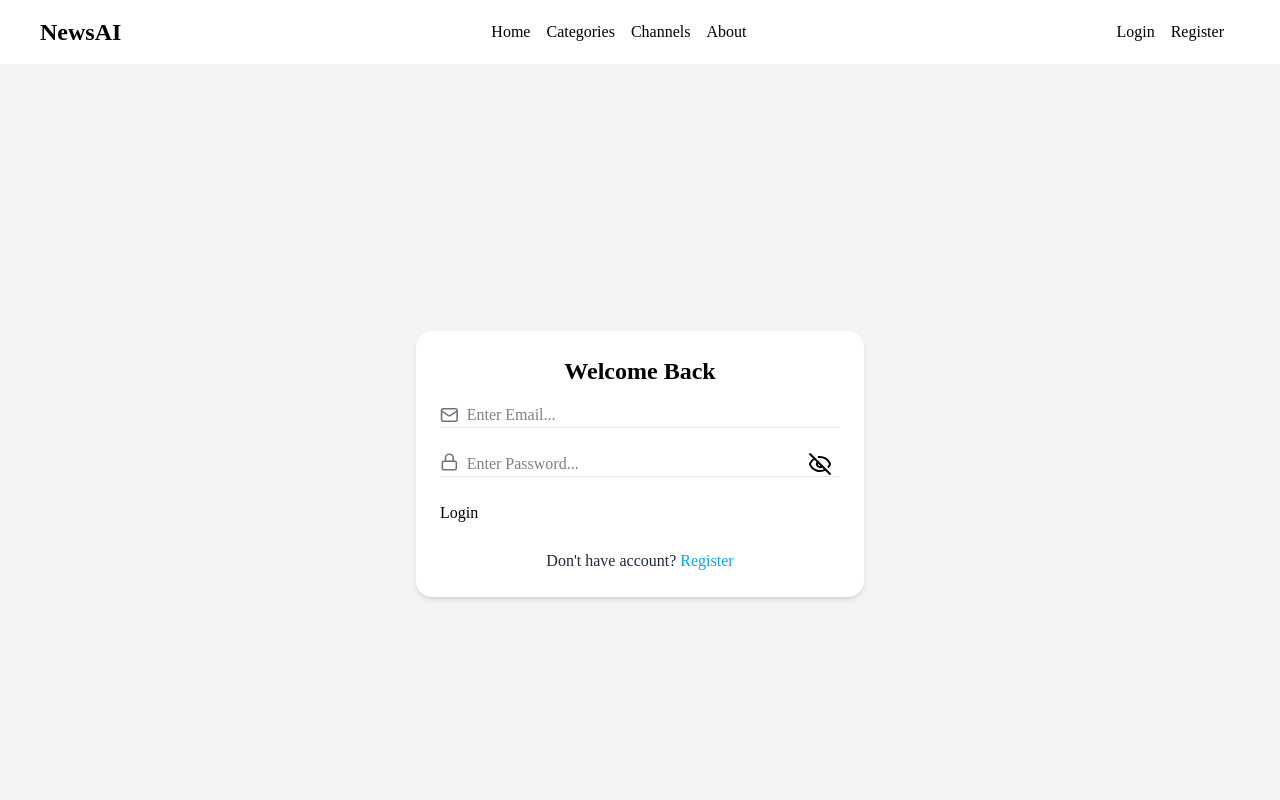
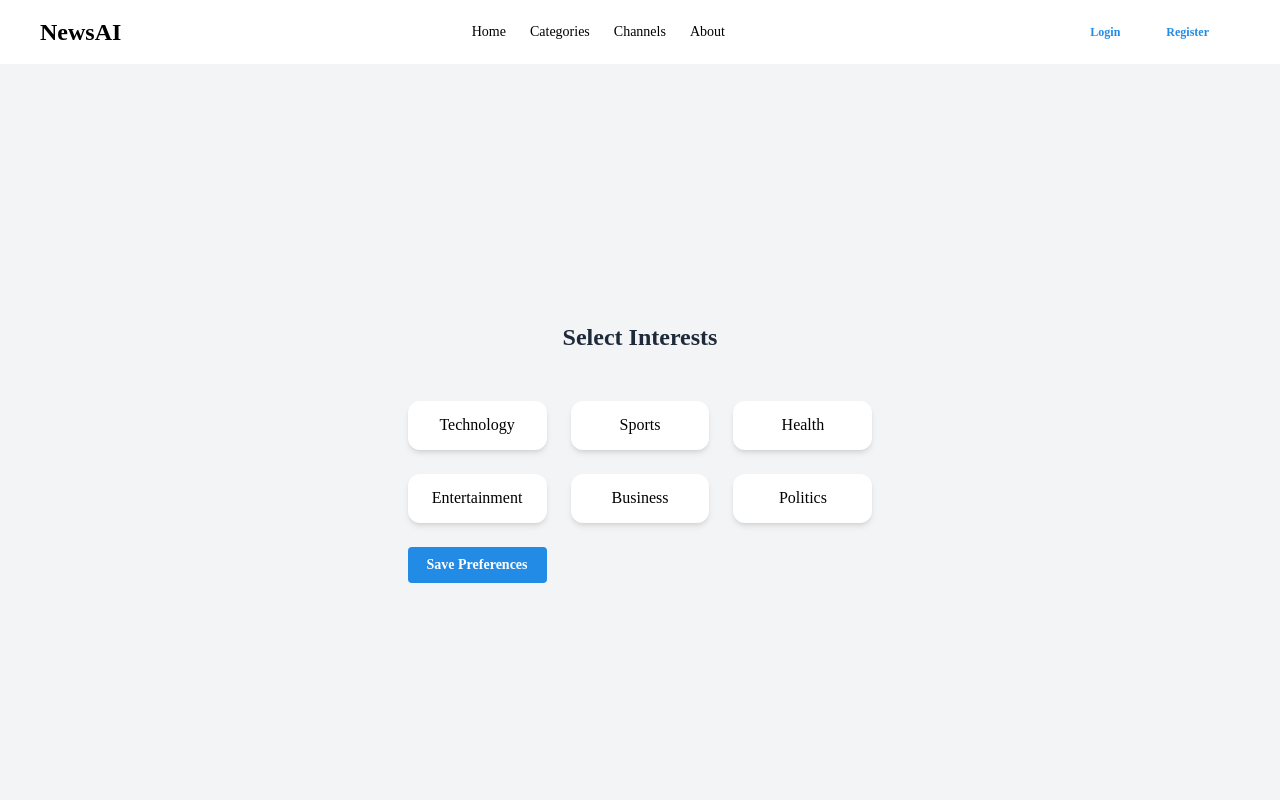
Before and after one commit to vishalsingh1408/NEWAI, a React (Vite) app in the folder client/: page /login in a window 1280 px wide. Shown: the top 800 px of the page. Built offline with nearby package versions, Linux system fonts and the light colour scheme; a web font is replaced by a local one.

Commit message:
updated till preferencePage

```diff
--- a/client/src/App.jsx
+++ b/client/src/App.jsx
@@ -1,14 +1,21 @@
-import React from 'react';
+import React, { useState } from 'react';
 import Navbar from './components/Navbar';
 import { Routes, Route } from 'react-router-dom';
 import Login from './pages/Login';
+import Register from './pages/Register';
+import '@mantine/core/styles.css';
+import Preferences from './pages/preferences';
+function App() {
 
-function App() {
+
   return (
     <div>
       <Navbar />
+
+      <Preferences />
       <Routes>
         <Route path="/login" element={<Login />} />
+        <Route path="/register" element={<Register />} />
       </Routes>
     </div>
   );
@@ -17,26 +24,27 @@ function App() {
 export default App;
 
 // import React from 'react';
-// import '@mantine/core/styles.css';
+
 // import { useState } from 'react';
 // import { Button } from '@mantine/core';
-// import { useSelector } from 'react-redux';
+// import { useSelector ,useDispatch } from 'react-redux';
+// import { increment,decrement } from './redux/slice/counterSlice';
 // function App() {
 //   // const [count, setCount] = useState(0);
 // const {count} = useSelector((state)=>state.count)
 
+// const dispatch = useDispatch()
 //   return (
 //     <div>
 //       <p>{count}</p>
-//       <Button onClick={() => setCount(count + 1)}>inCrement</Button>
-//       <Button onClick={() => setCount(count - 1)}>decrement</Button>
+//       <Button onClick={() => dispatch(increment())}>inCrement</Button>
+//       <Button onClick={() => dispatch(decrement())}>decrement</Button>
 //       <Button onClick={() => setCount(0)}>reset</Button>
 //     </div>
 //   );
 // }
 
 // export default App;
-
 
 //toolkit
 
--- a/client/src/components/Navbar.jsx
+++ b/client/src/components/Navbar.jsx
@@ -1,8 +1,8 @@
-import React, { useState } from 'react';
-import { Link } from 'react-router-dom';
-import { motion } from 'motion/react';
-import { Button } from '@mantine/core';
-import { X, Menu } from 'lucide-react';
+import React, { useState } from "react";
+import { Link } from "react-router-dom";
+import { motion } from "framer-motion";
+import { Button } from "@mantine/core";
+import { X, Menu } from "lucide-react";
 
 function Navbar() {
   const [isOpen, setIsOpen] = useState(false);
@@ -10,9 +10,11 @@ function Navbar() {
   const handleClick = () => {
     setIsOpen(!isOpen);
   };
+
   return (
     <nav className="bg-opacity-80 backdrop-blur-md p-4 text-black sticky top-0 z-50">
-      <div className=" flex mx-6 items-center justify-between ">
+      <div className="container mx-auto flex items-center justify-between px-6">
+
         <motion.h1
           initial={{ opacity: 0, y: -10 }}
           animate={{ opacity: 1, y: 0 }}
@@ -22,47 +24,83 @@ function Navbar() {
           NewsAI
         </motion.h1>
 
-        <ul className="hidden md:flex gap-4">
-          {['Home', 'Categories', 'Channels', 'About'].map((item) => (
+
+        <ul className="hidden md:flex space-x-6">
+          {["Home", "Categories", "Channels", "About"].map((item) => (
             <motion.li
               whileHover={{ scale: 1.1 }}
-              transition={{ type: 'spring', stiffness: 100 }}
+              transition={{ type: "spring", stiffness: 100 }}
               key={item}
-              className="hover:text-gray-700"
+              className="hover:text-gray-700 text-sm"
             >
               <Link to={`/${item.toLowerCase()}`}>{item}</Link>
             </motion.li>
           ))}
         </ul>
 
-        <div className="flex space-x-4 items-center justify-center">
+
+        <div className="flex space-x-4 items-center">
           <Link to="/login" className="hidden md:block">
-            <Button variant="white" size='xs'>Login</Button>
+            <Button variant="white" size="xs">
+              Login
+            </Button>
           </Link>
 
           <Link to="/register" className="hidden md:block">
-            {' '}
-            <Button variant="white" size='xs'>Register</Button>
+            <Button variant="white" size="xs">
+              Register
+            </Button>
           </Link>
-          <button onClick={handleClick}  className="md:hidden">
-            {isOpen ? <X /> : <Menu />}
-          </button>
+
+
+          <motion.button
+            initial={{ opacity: 0, y: -10 }}
+            animate={{ opacity: 1, y: 0 }}
+            transition={{ duration: 0.3 }}
+            className="md:hidden"
+            onClick={handleClick}
+          >
+            {isOpen ? <X size={24} /> : <Menu size={24} />}
+          </motion.button>
         </div>
       </div>
-       {isOpen && <div>
-         <ul className="md:hidden flex flex-col gap-4">
-          {['Home', 'Categories', 'Channels', 'About'].map((item) => (
+
+
+      {isOpen && (
+        <motion.div
+          initial={{ opacity: 0, y: -20 }}
+          animate={{ opacity: 1, y: 0 }}
+          transition={{ duration: 0.3 }}
+          className="md:hidden bg-white p-4 shadow-md rounded-lg mx-4 mt-2"
+        >
+          <ul className="space-y-4 text-center">
+            {["Home", "Categories", "Channels", "About"].map((item) => (
               <motion.li
+                key={item}
                 whileHover={{ scale: 1.1 }}
-              transition={{ type: 'spring', stiffness: 100 }}
-              key={item}
-              className="hover:text-gray-700"
+                transition={{ type: "spring", stiffness: 100 }}
               >
-              <Link to={`/${item.toLowerCase()}`}>{item}</Link>
+                <Link
+                  to={`/${item.toLowerCase()}`}
+                  className="block hover:text-gray-700"
+                >
+                  {item}
+                </Link>
               </motion.li>
             ))}
+            <li>
+              <Link to="/login" className="block hover:text-gray-700">
+                Login
+              </Link>
+            </li>
+            <li>
+              <Link to="/register" className="block hover:text-gray-700">
+                Register
+              </Link>
+            </li>
           </ul>
-        </div>}
+        </motion.div>
+      )}
     </nav>
   );
 }
--- /dev/null
+++ b/client/src/pages/Preferences.jsx
@@ -0,0 +1,57 @@
+import React, { useState } from 'react';
+import { motion } from 'motion/react';
+import { ChevronUp  ,CircleCheckBig } from 'lucide-react';
+import { Button } from '@mantine/core';
+import './preference.css'
+function Preferences() {
+  const [selectedCategory, setSelectedCategory] = useState([]);
+  const categories = [
+    'Technology',
+    'Sports',
+    'Health',
+    'Entertainment',
+    'Business',
+    'Politics',
+  ];
+  console.log(selectedCategory);
+
+  const toggleCategory = (category) => {
+    setSelectedCategory(
+      selectedCategory.includes(category)
+        ? selectedCategory.filter((c) => c !== category)
+        : [...selectedCategory, category]
+    );
+
+  };
+  return (
+    <div className="h-screen bg-gray-100 flex flex-col justify-center items-center">
+      <div>
+        <h1 className="text-gray-800 font-semibold text-2xl">
+          Select Interests
+        </h1>
+      </div>
+
+      <div className=" card p-6 grid mt-6 grid-cols-2 sm:grid-cols-3 gap-6">
+        {categories.map((category) => (
+          <motion.div
+            whileHover={{ scale: 1.1 }}
+            whileTap={{ scale: 0.9 }}
+            transition={{duration : .5}}
+            onClick={() => toggleCategory(category)}
+            className={` shadow-md rounded-xl flex justify-center items-center gap-4 text-center px-5 py-3 ${selectedCategory.includes(category) ? 'bg-blue-500 text-white' : 'bg-white text-black'}  `}
+          >
+            {selectedCategory.includes(category) && <CircleCheckBig />}
+            {category}
+          </motion.div>
+        ))}
+        <Button>Save Preferences</Button>
+      </div>
+    </div>
+  );
+}
+
+export default Preferences;
+
+// technology, sports, politics, entertainment, health, business;
+
+// [] => sports => toggleFunction => setFunction => [sports] => filter => [] => [sports]
--- /dev/null
+++ b/client/src/pages/Register.jsx
@@ -0,0 +1,83 @@
+import { motion } from 'framer-motion';
+import { Button } from '@mantine/core';
+import { Mail, Lock, User } from 'lucide-react';
+
+const Register = () => {
+  return (
+    <div className="flex min-h-screen items-center justify-center bg-gray-100">
+      <motion.div
+        className="w-full max-w-md p-8 bg-white shadow-xl rounded-2xl"
+        initial={{ opacity: 0, scale: 0.9 }}
+        animate={{ opacity: 1, scale: 1 }}
+        transition={{ duration: 0.5 }}
+      >
+        <h2 className="text-2xl font-bold text-gray-800 text-center mb-6">
+          Create an Account
+        </h2>
+
+        <form  className="space-y-6">
+          <div className="relative flex items-center pb-2 border-b border-gray-300">
+            <User className="text-gray-400 mr-2" size={20} />
+            <input
+              type="text"
+              name="name"
+              placeholder="Full Name"
+              required
+              className="w-full bg-transparent focus:outline-none border-none"
+            />
+          </div>
+
+
+          <div className="relative flex items-center pb-2 border-b border-gray-300">
+            <Mail className="text-gray-400 mr-2" size={20} />
+            <input
+              type="email"
+              name="email"
+              placeholder="Email Address"
+              required
+              className="w-full bg-transparent focus:outline-none border-none"
+            />
+          </div>
+
+          <div className="relative flex items-center pb-2 border-b border-gray-300">
+            <Lock className="text-gray-400 mr-2" size={20} />
+            <input
+              type="password"
+              name="password"
+              placeholder="Password"
+              required
+              className="w-full bg-transparent focus:outline-none border-none"
+            />
+          </div>
+          <div className="relative flex items-center pb-2 border-b border-gray-300">
+            <Lock className="text-gray-400 mr-2" size={20} />
+            <input
+              type="password"
+              name="confirmPassword"
+              placeholder="Confirm Password"
+              required
+              className="w-full bg-transparent focus:outline-none border-none"
+            />
+          </div>
+
+          <Button
+            type="submit"
+
+            className="w-full bg-gradient-to-r from-blue-500 to-purple-500 text-white font-semibold py-3 rounded-lg shadow-md hover:scale-105 transition-all flex items-center justify-center gap-2"
+          >
+            Sign Up
+          </Button>
+        </form>
+
+        <p className="text-center text-sm text-gray-600 mt-4">
+          Already have an account?{' '}
+          <a href="/login" className="text-blue-500 font-medium">
+            Sign In
+          </a>
+        </p>
+      </motion.div>
+    </div>
+  );
+};
+
+export default Register;
--- /dev/null
+++ b/client/src/redux/slice/LoadingSlice.js
@@ -0,0 +1,18 @@
+import { createAsyncThunk, createSlice } from '@reduxjs/toolkit';
+
+const initialState = {
+  loading: false,
+};
+
+const loadingSlice = createSlice({
+  name: 'loading',
+  initialState,
+  reducers: {
+    setLoading: function (state) {
+      state.loading = true;
+    },
+  },
+});
+
+export default loadingSlice.reducer;
+export const { setLoading } = loadingSlice.actions;
--- a/client/src/redux/slice/counterSlice.js
+++ b/client/src/redux/slice/counterSlice.js
@@ -11,8 +11,16 @@ const counterSlice = createSlice({
     increment: function (state) {
       state.count += 1;
     },
+    decrement : function(state){
+      state.count -= 1;
+    }
   },
 });
 
 
 export default counterSlice.reducer;
+export const {increment,decrement} = counterSlice.actions
+
+// {
+//   loading : false
+// }
--- a/client/src/redux/store.js
+++ b/client/src/redux/store.js
@@ -1,9 +1,10 @@
 import { configureStore } from "@reduxjs/toolkit";
 import countReducer from './slice/counterSlice.js'
-
+import loadingReducer from './slice/LoadingSlice.js'
 const store = configureStore({
     reducer : {
-     count : countReducer
+     count : countReducer,
+     laoding : loadingReducer
     }
 })
 
```
Also changed, not shown: client/src/pages/preference.css (added). Lines whose indentation alone changed are shown as unchanged.
